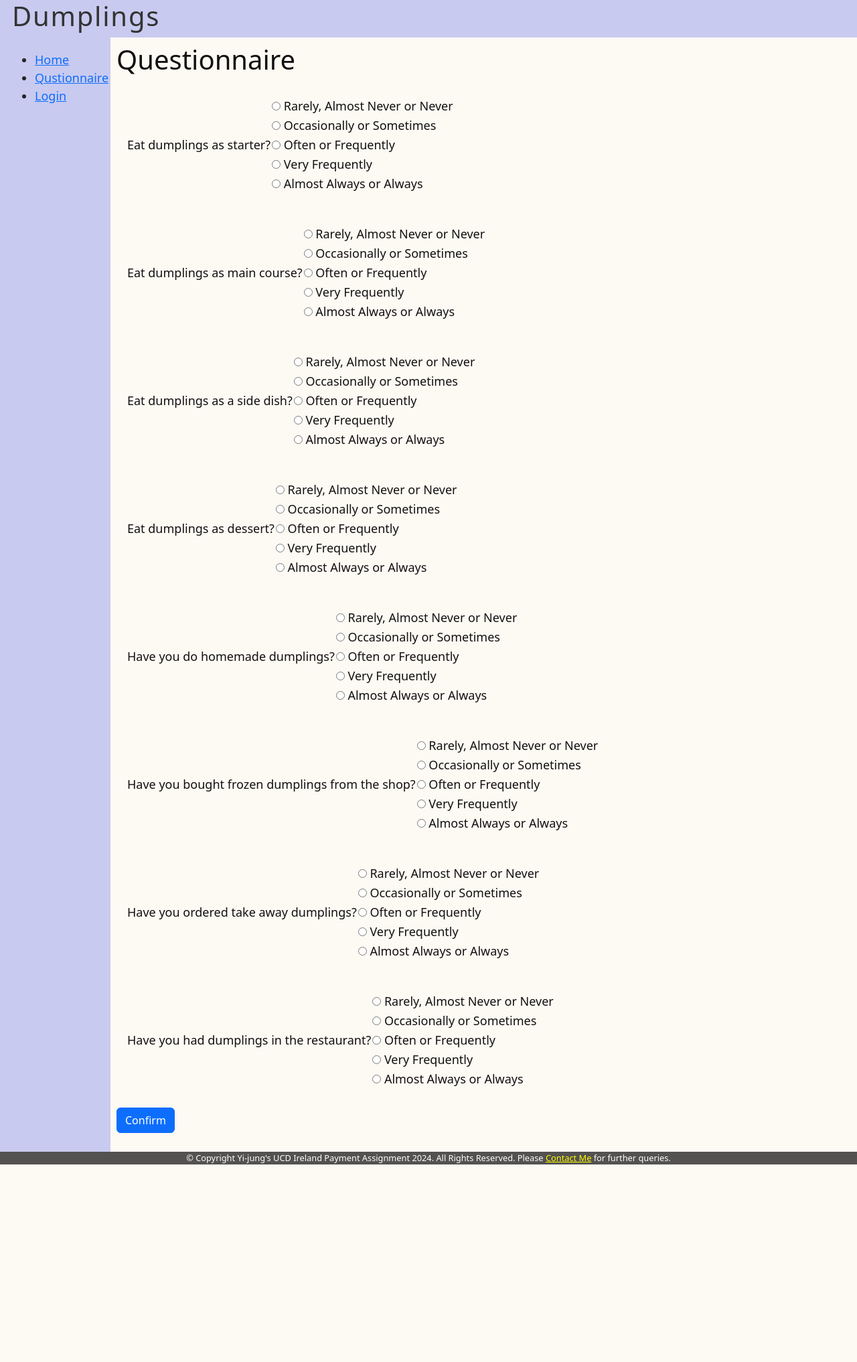
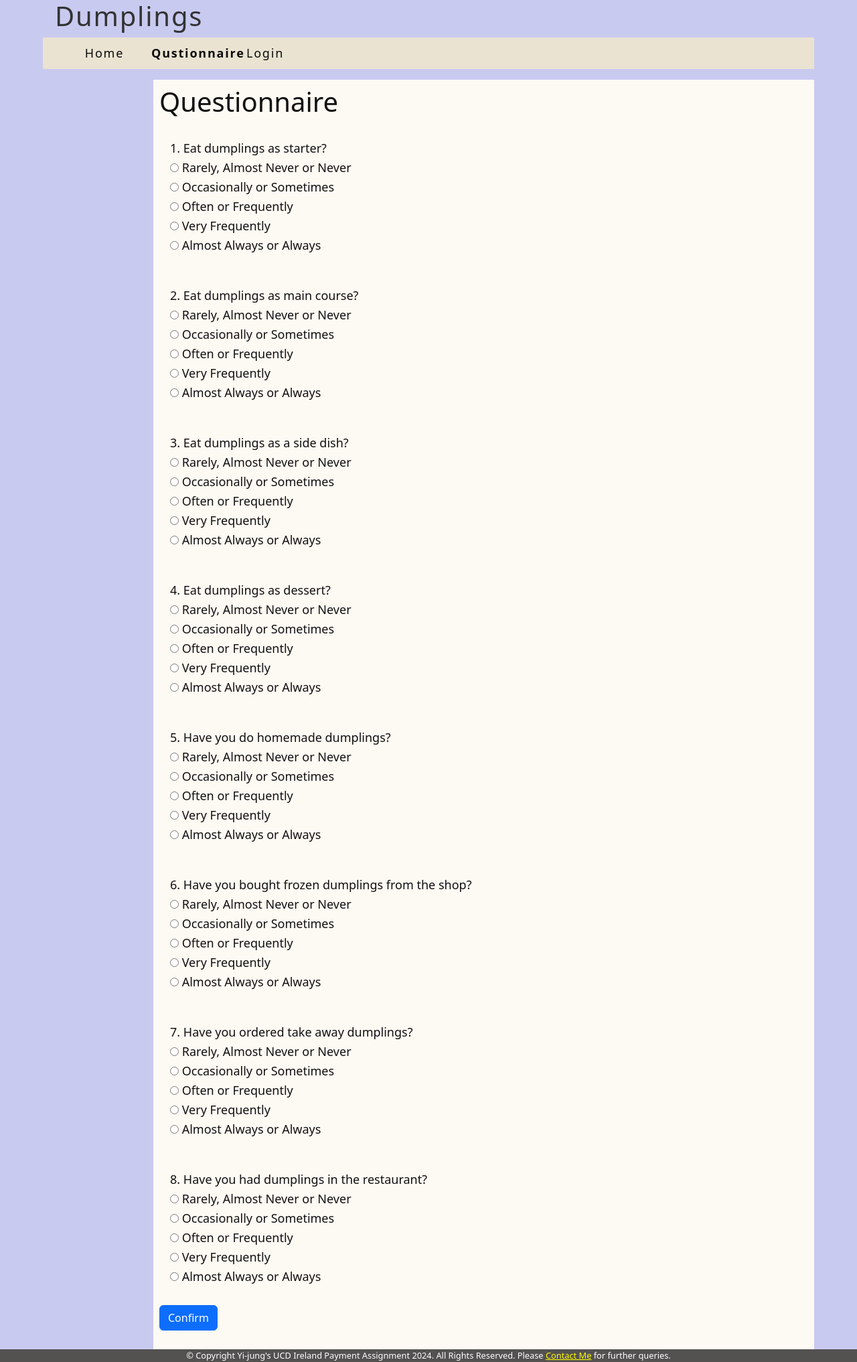
Before and after one commit to emilyichan3/DumplingQuestionnaire, a Flask app: page /questionnaire in a window 1280 px wide. Shown: the whole page at 67% size. Before the commit the page ends 1739 px from the top, so only its background shows below. Run offline with Flask 2, Linux system fonts and the light colour scheme.

Commit message:
Highlighting Active Menu Items in jinja

```diff
--- a/app.py
+++ b/app.py
@@ -18,6 +18,7 @@ restaurant_result = questionnaire_result_datastore["8"]
 user_datastore = {}
 
 @app.route("/")
+@app.route("/index")
 def index():
     return render_template("index.html")
 
--- a/static/css/style.css
+++ b/static/css/style.css
@@ -67,6 +67,10 @@ header{
     padding: 3px;
     text-align: center;
     margin-right: 0;
+}
+
+.page-active{
+    font-weight: bold;
 }
 
 form {
@@ -140,6 +144,7 @@ canvas {
     visibility: visible;
     top: 50%;
     transform: translate(-50%, -50%) scale(1);
+    z-index: 9999;
 }
 .popup img {
     width: 125px;
@@ -162,8 +167,26 @@ canvas {
     box-shadow: 0px 5px 5px rgba(0, 0, 0, 0.2);
 }
 
+footer {
+    background-color: #545151;
+    color: #ffffff;
+    font-size: 80%;
+    text-align: center;
+    padding: 0;
+}
+
+footer a{
+    color: #FFFF00;
+}
+footer p{
+    padding: 0;
+    margin: 0;
+    line-height: 150%;
+}
+
 @media (min-width: 767px) {
     #wrapper {
+        padding: 0 5%;
         font-size: 18px;
     }
     main {
@@ -172,10 +195,45 @@ canvas {
     #big-menu {
         display: block;
     }
-    #big-menu nav{
-        float: left;
-        width: 150px;
-        padding: 20px;
+    #big-menu {
+        background-color: #eae3d1;
+        /* float: left; */
+        /* width: 150px; */
+    }
+    #big-menu ul {
+        list-style-type: none;
+        border-top: 1px solid #eeeeee;
+        /* margin: 0;
+        padding: 0; */
+        display: flex;
+        flex-flow: row nowrap;
+        justify-content: start;
+        border-top: unset;
+    }
+
+    #big-menu li {
+        text-align: center;
+        letter-spacing: 0.1em;
+        border-bottom: none;
+        padding: 0;
+        font-size: 18px;
+    }
+    #big-menu a {
+        margin: 0;
+        color: #0c0c0c;
+        text-decoration: none;
+        display: inline-block;
+        width: 100%;
+        padding-top: 0.5em;
+        padding-bottom: 0.5em;
+    }
+
+    #big-menu li a {
+        width: 120px;
+        padding: 10px;
+    }
+    #big-menu a:hover {
+        text-decoration: underline;
     }
 
     #menubar {
@@ -198,20 +256,3 @@ canvas {
         flex-direction: column;
     }
 }
-
-footer {
-    background-color: #545151;
-    color: #ffffff;
-    font-size: 80%;
-    text-align: center;
-    padding: 0;
-}
-
-footer a{
-    color: #FFFF00;
-}
-footer p{
-    padding: 0;
-    margin: 0;
-    line-height: 150%;
-}
--- a/static/javascript/questionnaire-script.js
+++ b/static/javascript/questionnaire-script.js
@@ -70,7 +70,6 @@ function init(){
             const firstError = errors[0];
             console.log(`first error: ${firstError}`);
             var element = document.getElementById(errors[0])
-
             element.scrollIntoView({ behavior: "smooth", block: "center" });
         } else {
             popup.classList.add('poppedup');
--- a/templates/base.html
+++ b/templates/base.html
@@ -22,6 +22,19 @@
                 {% endif %}
             </div>
         </header>
+        {% set navigation_bar_userlogin = [
+            ('/', 'index', 'Home'),
+            ('/questionnaire', 'questionnaire', 'Qustionnaire'),
+            ('/questionnaire_result', 'questionnaire_result', 'Result'),
+            ('/logout', 'logout', 'Log out')
+        ] -%}
+
+        {% set navigation_bar_userlogout = [
+            ('/', 'index', 'Home'),
+            ('/questionnaire', 'questionnaire', 'Qustionnaire'),
+            ('/login', 'login', 'Login')
+        ] -%}
+        {% set active_page = active_page|default('index') -%}
         <div id="small-menu">
             <button type="button" id="menubar" onclick="menuBar()">
                 <svg xmlns="http://www.w3.org/2000/svg" width="30" height="30" fill="currentColor" class="bi bi-list" viewBox="0 0 16 16">
@@ -29,49 +42,72 @@
                   </svg>
             </button>
             <ul id="menu-list">
+                {% if session['username'] %}
+                    {% for href, page_id, caption in navigation_bar_userlogin %}
+                        <li {% if page_id == active_page %} class="page-active" {% endif %}><a href="{{ href|e }}">{{ caption|e }}</a></li>
+                    {% endfor %}
+                {% else %}
+                    {% for href, page_id, caption in navigation_bar_userlogout %}
+                        <li {% if page_id == active_page %} class="page-active" {% endif %}><a href="{{ href|e }}">{{ caption|e }}</a></li>
+                    {% endfor %}
+                {% endif %}
+            </ul>
+
+            <!-- <ul id="menu-list">
                 <li>
-                    <a href="{{ url_for('index') }}" class="dark-peach">Home</a>
+                    <a href="{{ url_for('index') }}">Home</a>
                 </li>
                 <li>
-                    <a href="{{ url_for('questionnaire') }}" class="dark-peach">Qustionnaire</a>
+                    <a href="{{ url_for('questionnaire') }}">Qustionnaire</a>
                 </li>
                 {% if session['username'] %}
                     <li>
-                        <a href="{{ url_for('questionnaire_result') }}" class="dark-peach">Result</a>
+                        <a href="{{ url_for('questionnaire_result') }}">Result</a>
                     </li>
                     <li>
-                        <a href="{{ url_for('logout') }}" class="dark-peach">Log out</a>
+                        <a href="{{ url_for('logout') }}">Log out</a>
                     </li>
                 {% else %}
                     <li>
-                        <a href="{{ url_for('login') }}" class="dark-peach">Login</a>
+                        <a href="{{ url_for('login') }}">Login</a>
                     </li>
                 {% endif %}
-            </ul>
+            </ul> -->
         </div>
         <div id="big-menu">
-            <nav>
+            <ul>
+                {% if session['username'] %}
+                    {% for href, page_id, caption in navigation_bar_userlogin %}
+                        <li {% if page_id == active_page %} class="page-active" {% endif %}><a href="{{ href|e }}">{{ caption|e }}</a></li>
+                    {% endfor %}
+                {% else %}
+                    {% for href, page_id, caption in navigation_bar_userlogout %}
+                        <li {% if page_id == active_page %} class="page-active" {% endif %}><a href="{{ href|e }}">{{ caption|e }}</a></li>
+                    {% endfor %}
+                {% endif %}
+            </ul>
+            <!-- <nav>
                 <ul>
                     <li>
-                        <a href="{{ url_for('index') }}" class="dark-peach">Home</a>
+                        <a href="{{ url_for('index') }}">Home</a>
                     </li>
                     <li>
-                        <a href="{{ url_for('questionnaire') }}" class="dark-peach">Qustionnaire</a>
+                        <a href="{{ url_for('questionnaire') }}">Qustionnaire</a>
                     </li>
                     {% if session['username'] %}
                         <li>
-                            <a href="{{ url_for('questionnaire_result') }}" class="dark-peach">Result</a>
+                            <a href="{{ url_for('questionnaire_result') }}">Result</a>
                         </li>
                         <li>
-                            <a href="{{ url_for('logout') }}" class="dark-peach">Log out</a>
+                            <a href="{{ url_for('logout') }}">Log out</a>
                         </li>
                     {% else %}
                         <li>
-                            <a href="{{ url_for('login') }}" class="dark-peach">Login</a>
+                            <a href="{{ url_for('login') }}">Login</a>
                         </li>
                     {% endif %}
                 </ul>
-            </nav>
+            </nav> -->
         </div>
         <main>
             {# (Jinja comment) The block below will be replaced by each of the pages #}
--- a/templates/index.html
+++ b/templates/index.html
@@ -1,4 +1,5 @@
 {% extends "base.html" %}
+{% set active_page = "index" %}
 
 {% block main %}
     <h2>About Dumplings</h2>
--- a/templates/login.html
+++ b/templates/login.html
@@ -1,4 +1,5 @@
 {% extends "base.html" %}
+{% set active_page = "login" %}
 
 {% block main %}
       <h1>Login</h1>
--- a/templates/questionnaire.html
+++ b/templates/questionnaire.html
@@ -1,4 +1,5 @@
 {% extends "base.html" %}
+{% set active_page = "questionnaire" %}
 
 {% block additional_js %}
     <script src="/static/javascript/questionnaire-script.js"></script>
@@ -16,7 +17,9 @@
                     <table>
                         <tbody id="questionnaire-context-list">
                             <tr>
-                                <td rowspan="5"><label id="question-label">{{ qustion.question }}</label></td>
+                                <td><label>{{ qustion.questionnaire_id }}. {{ qustion.question }}</label></td>
+                            </tr>
+                            <tr>
                                 <td>
                                     <label>
                                         <input type="radio" name="{{ qustion.group_name }}" value="never">
--- a/templates/questionnaire_result.html
+++ b/templates/questionnaire_result.html
@@ -1,4 +1,5 @@
 {% extends "base.html" %}
+{% set active_page = "questionnaire_result" %}
 
 {% block additional_js %}
      <script src="https://cdn.jsdelivr.net/npm/chart.js@4.4.4/dist/chart.umd.min.js"></script>
```
